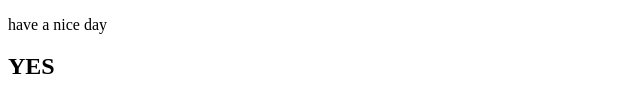
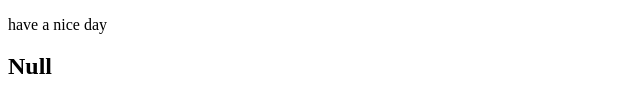
Before and after one commit to priyadarshini-kumaran/practice-e1, a plain HTML site: page index.html in a window 1280 px wide. Shown: the part 152-264 px from the top of the page, 0-640 px from the left. Drawn offline with Linux system fonts and the light colour scheme.

Commit message:
Null added

```diff
--- a/index.html
+++ b/index.html
@@ -10,6 +10,6 @@
     <h2>hello</h2>
     <h3>i am fine</h3>
     <p>have a nice day</p>
-    <h2>YES</h2>
+    <h2>Null</h2>
 </body>
 </html>
```
